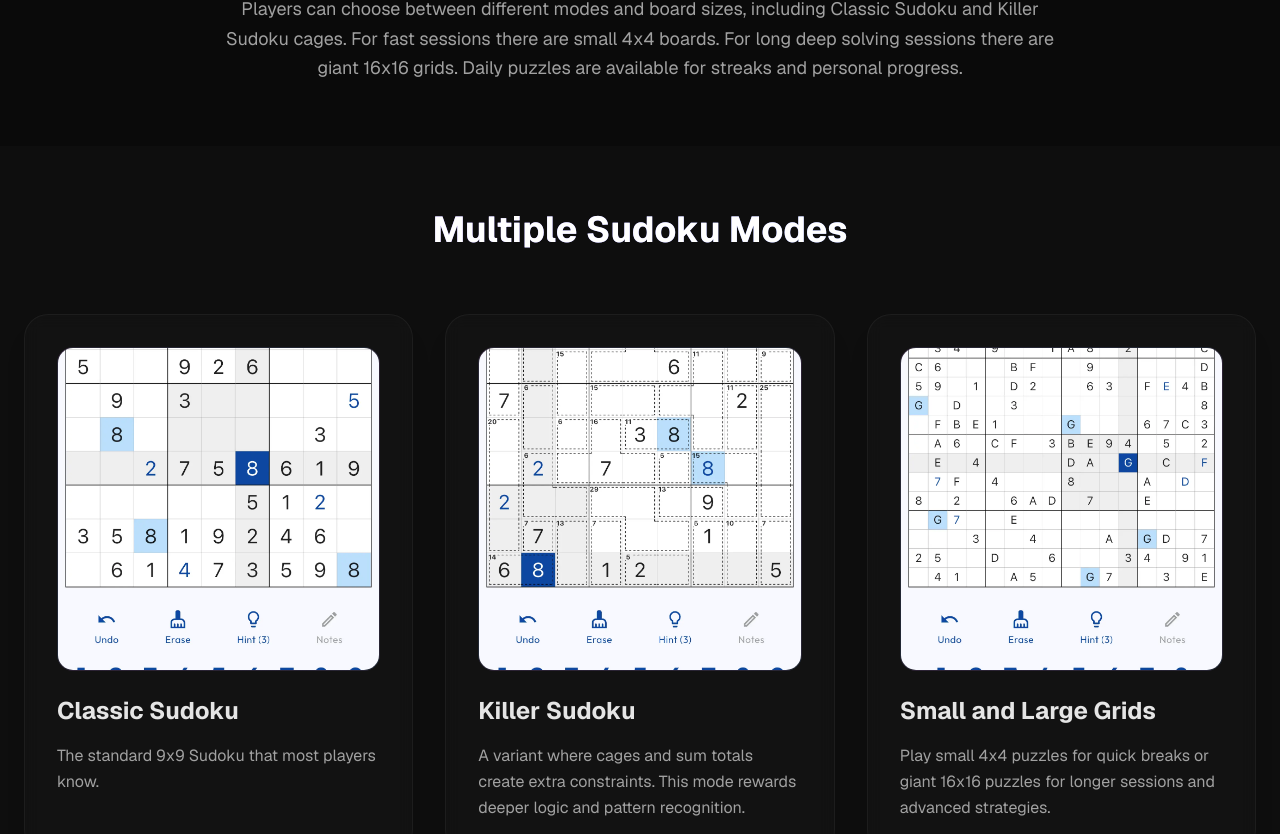
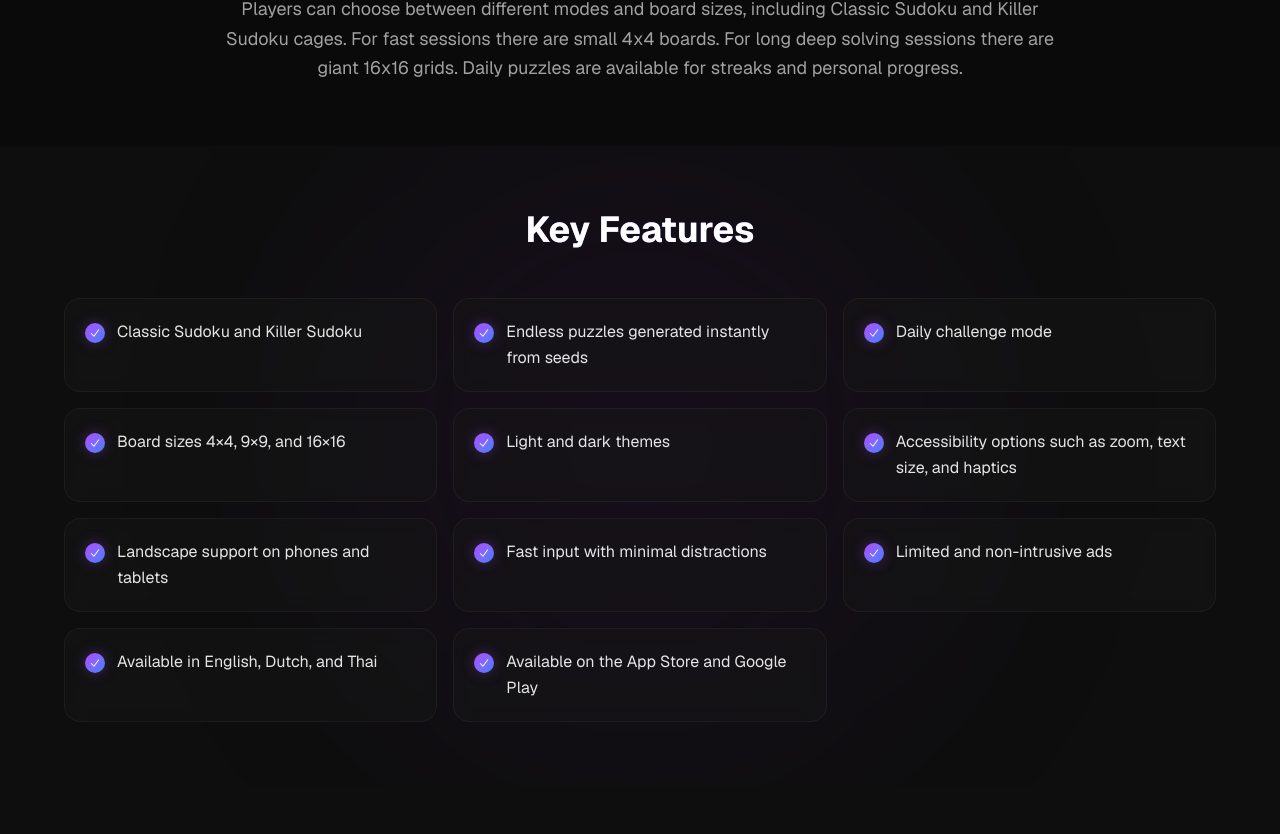
Before and after one commit to sanderdesnaijer/sudoku-ultimato-website, a Next.js app: page / in a window 1280 px wide. Shown: the part 2671-3505 px from the top of the page. Built offline with nearby package versions, Linux system fonts and the light colour scheme; no server answers.

Commit message:
added features section

```diff
--- a/app/components/HomePage.tsx
+++ b/app/components/HomePage.tsx
@@ -291,6 +291,44 @@ export default function HomePage({ lang }: { lang: Lang }) {
           </h2>
           <div className="space-y-6 text-lg text-neutral-400 leading-relaxed whitespace-pre-line">
             {t.intro.description}
+          </div>
+        </section>
+
+        {/* Key Features */}
+        <section className="py-16 px-6 bg-neutral-900/30 relative overflow-hidden">
+          <div className="absolute top-0 left-1/2 -translate-x-1/2 w-[600px] h-[600px] bg-purple-900/10 blur-[120px] rounded-full pointer-events-none" />
+          <div className="max-w-6xl mx-auto relative z-10">
+            <h2 className="text-3xl sm:text-4xl font-bold mb-12 text-center text-white bg-clip-text text-transparent bg-gradient-to-r from-purple-400 to-blue-400">
+              {t.features.title}
+            </h2>
+            <div className="grid grid-cols-1 md:grid-cols-2 lg:grid-cols-3 gap-4">
+              {t.features.items.map((feature: string, i: number) => (
+                <div
+                  key={i}
+                  className="flex items-start gap-3 p-5 bg-neutral-900/50 rounded-2xl backdrop-blur-sm border border-white/5 hover:border-purple-500/30 transition-all duration-300 hover:bg-neutral-900/70 hover:-translate-y-1"
+                >
+                  <div className="flex-shrink-0 mt-1">
+                    <div className="w-5 h-5 rounded-full bg-gradient-to-br from-purple-500 to-blue-500 flex items-center justify-center shadow-[0_0_15px_rgba(168,85,247,0.3)]">
+                      <svg
+                        xmlns="http://www.w3.org/2000/svg"
+                        viewBox="0 0 20 20"
+                        fill="currentColor"
+                        className="w-3 h-3 text-white"
+                      >
+                        <path
+                          fillRule="evenodd"
+                          d="M16.704 4.153a.75.75 0 01.143 1.052l-8 10.5a.75.75 0 01-1.127.075l-4.5-4.5a.75.75 0 011.06-1.06l3.894 3.893 7.48-9.817a.75.75 0 011.05-.143z"
+                          clipRule="evenodd"
+                        />
+                      </svg>
+                    </div>
+                  </div>
+                  <span className="text-neutral-200 leading-relaxed">
+                    {feature}
+                  </span>
+                </div>
+              ))}
+            </div>
           </div>
         </section>
 
--- a/app/locales/en.ts
+++ b/app/locales/en.ts
@@ -29,6 +29,22 @@ const en: Translations = {
     title: "What is Sudoku Ultimato",
     description:
       "Sudoku Ultimato is a modern Sudoku app that generates every puzzle instantly. Instead of a fixed library of premade boards, the app creates puzzles from seeds, which means the supply never runs out and difficulty stays consistent.\n\nPlayers can choose between different modes and board sizes, including Classic Sudoku and Killer Sudoku cages. For fast sessions there are small 4x4 boards. For long deep solving sessions there are giant 16x16 grids. Daily puzzles are available for streaks and personal progress.",
+  },
+  features: {
+    title: "Key Features",
+    items: [
+      "Classic Sudoku and Killer Sudoku",
+      "Endless puzzles generated instantly from seeds",
+      "Daily challenge mode",
+      "Board sizes 4×4, 9×9, and 16×16",
+      "Light and dark themes",
+      "Accessibility options such as zoom, text size, and haptics",
+      "Landscape support on phones and tablets",
+      "Fast input with minimal distractions",
+      "Limited and non-intrusive ads",
+      "Available in English, Dutch, and Thai",
+      "Available on the App Store and Google Play",
+    ],
   },
   modes: {
     title: "Multiple Sudoku Modes",
--- a/app/locales/nl.ts
+++ b/app/locales/nl.ts
@@ -25,6 +25,22 @@ const nl: Translations = {
     title: "Wat is Sudoku Ultimato",
     description:
       "Sudoku Ultimato is een moderne Sudoku app die elke puzzel direct genereert. In plaats van een vaste bibliotheek met vooraf gemaakte borden, creëert de app puzzels vanuit seeds, wat betekent dat de voorraad nooit opraakt en de moeilijkheidsgraad consistent blijft.\n\nSpelers kunnen kiezen uit verschillende modi en bordgroottes, waaronder Klassieke Sudoku en Killer Sudoku kooien. Voor snelle sessies zijn er kleine 4x4 borden. Voor lange, diepgaande oplossessies zijn er gigantische 16x16 roosters. Dagelijkse puzzels zijn beschikbaar voor streaks en persoonlijke voortgang.",
+  },
+  features: {
+    title: "Belangrijkste Functies",
+    items: [
+      "Klassieke Sudoku en Killer Sudoku",
+      "Eindeloze puzzels direct gegenereerd vanuit seeds",
+      "Dagelijkse uitdagingsmodus",
+      "Bordgroottes 4×4, 9×9 en 16×16",
+      "Lichte en donkere thema's",
+      "Toegankelijkheidsopties zoals zoom, tekstgrootte en haptics",
+      "Landschapsondersteuning op telefoons en tablets",
+      "Snelle invoer met minimale afleidingen",
+      "Beperkte en niet-opdringerige advertenties",
+      "Beschikbaar in het Engels, Nederlands en Thai",
+      "Beschikbaar op de App Store en Google Play",
+    ],
   },
   modes: {
     title: "Meerdere Sudoku Modi",
--- a/app/locales/th.ts
+++ b/app/locales/th.ts
@@ -25,6 +25,22 @@ const th: Translations = {
     title: "Sudoku Ultimato คืออะไร",
     description:
       "Sudoku Ultimato เป็นแอปซูโดกุสมัยใหม่ที่สร้างปริศนาทุกด่านขึ้นมาทันที แทนที่จะใช้คลังกระดานสำเร็จรูป แอปจะสร้างปริศนาจาก seeds ซึ่งหมายความว่าโจทย์จะไม่มีวันหมดและความยากจะสม่ำเสมอ\n\nผู้เล่นสามารถเลือกโหมดและขนาดกระดานได้หลากหลาย รวมถึง Classic Sudoku และ Killer Sudoku cages สำหรับการเล่นที่รวดเร็วมีกระดานขนาดเล็ก 4x4 สำหรับการแก้โจทย์ที่ลึกซึ้งและยาวนานมีตารางยักษ์ขนาด 16x16 ปริศนาประจำวันมีให้เล่นเพื่อสะสม streaks และดูความก้าวหน้าส่วนบุคคล",
+  },
+  features: {
+    title: "ฟีเจอร์หลัก",
+    items: [
+      "Classic Sudoku และ Killer Sudoku",
+      "ปริศนาไม่รู้จบสร้างขึ้นทันทีจาก seeds",
+      "โหมดความท้าทายรายวัน",
+      "ขนาดกระดาน 4×4, 9×9 และ 16×16",
+      "ธีมสว่างและธีมมืด",
+      "ตัวเลือกการเข้าถึง เช่น ซูม, ขนาดข้อความ และ haptics",
+      "รองรับการใช้งานแนวนอนบนโทรศัพท์และแท็บเล็ต",
+      "การป้อนข้อมูลที่รวดเร็วและไม่ทำให้ฟุ้งซ่าน",
+      "โฆษณาที่จำกัดและไม่รบกวน",
+      "มีให้ใช้ภาษาอังกฤษ ดัตช์ และไทย",
+      "มีให้ใช้งานบน App Store และ Google Play",
+    ],
   },
   modes: {
     title: "โหมดซูโดกุที่หลากหลาย",
--- a/app/locales/types.ts
+++ b/app/locales/types.ts
@@ -20,6 +20,10 @@ export type Translations = {
   intro: {
     title: string;
     description: string;
+  };
+  features: {
+    title: string;
+    items: string[];
   };
   modes: {
     title: string;
```
